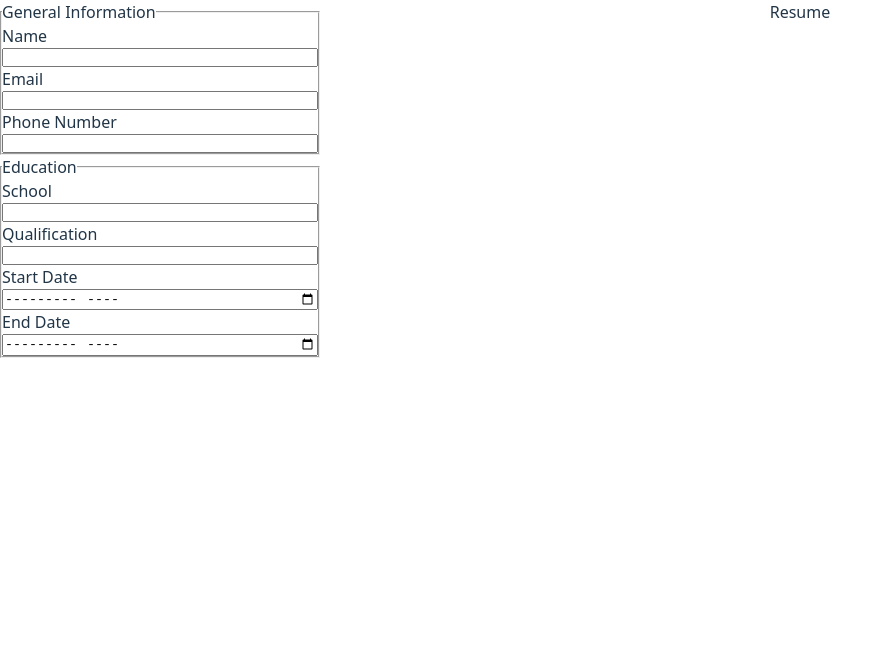
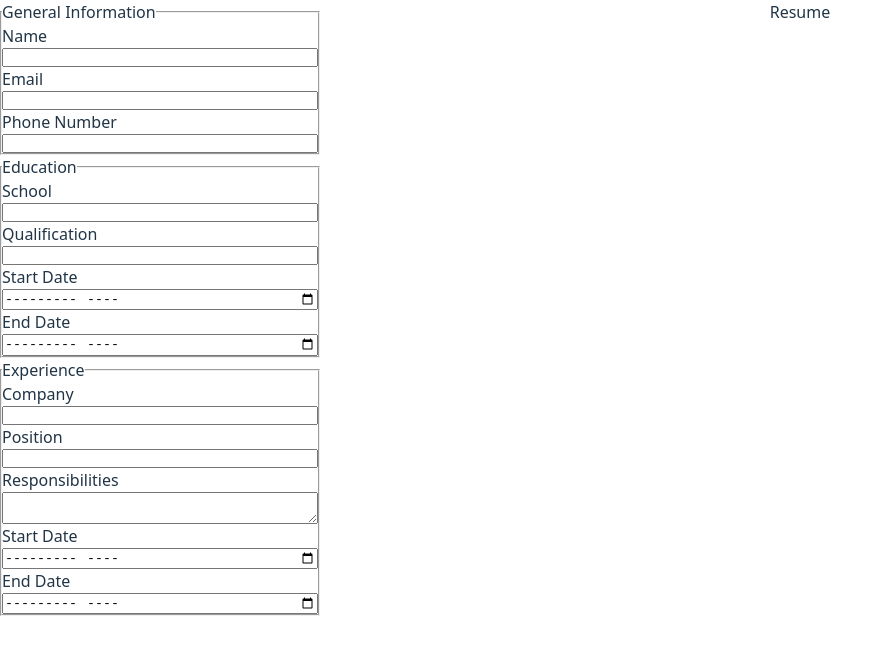
Before and after one commit to adzzfarr/the-odin-project, a React (Vite) app in the folder fullstack-js/react/cv/: page / in a window 1280 px wide. Shown: the top 654 px of the page, without its empty margins (0-893 px from the left). Built offline with nearby package versions, Linux system fonts and the light colour scheme.

Commit message:
Practical

```diff
--- a/fullstack-js/react/cv/src/App.jsx
+++ b/fullstack-js/react/cv/src/App.jsx
@@ -1,5 +1,6 @@
 import { General } from './components/General.jsx';
 import { Education } from './components/Education.jsx';
+import { Practical } from './components/Practical.jsx';
 import { Resume } from './components/Resume.jsx';
 import './styles/App.css'
 
@@ -9,6 +10,7 @@ function App() {
       <form>
         <General />
         <Education />
+        <Practical />
       </form>
       <Resume  />
     </>
--- a/fullstack-js/react/cv/src/components/Education.jsx
+++ b/fullstack-js/react/cv/src/components/Education.jsx
@@ -8,15 +8,15 @@ export function Education() {
             </div>
             <div className="labelInput">
                 <label htmlFor="qualification">Qualification</label>
-                <input type="email" id="qualification" name="qualification" />
+                <input type="text" id="qualification" name="qualification" />
             </div>
             <div className="labelInput">
-                <label htmlFor="start_date">Start Date</label>
-                <input type="month" id="start_date" name="start_date" />
+                <label htmlFor="school_start_date">Start Date</label>
+                <input type="month" id="school_start_date" name="school_start_date" />
             </div>
             <div className="labelInput">
-                <label htmlFor="end_date">End Date</label>
-                <input type="month" id="end_date" name="end_date" />
+                <label htmlFor="school_end_date">End Date</label>
+                <input type="month" id="school_end_date" name="school_end_date" />
             </div>
         </fieldset>
     );
--- /dev/null
+++ b/fullstack-js/react/cv/src/components/Practical.jsx
@@ -0,0 +1,27 @@
+export function Practical() {
+        return (
+        <fieldset>
+            <legend>Experience</legend>
+            <div className="labelInput">
+                <label htmlFor="company">Company</label>
+                <input type="text" id="company" name="company" />
+            </div>
+            <div className="labelInput">
+                <label htmlFor="position">Position</label>
+                <input type="text" id="position" name="position" />
+            </div>
+            <div className="labelInput">
+                <label htmlFor="responsibilities">Responsibilities</label>
+                <textarea type="text" id="responsibilities" name="responsibilities"></textarea>
+            </div>
+            <div className="labelInput">
+                <label htmlFor="job_start_date">Start Date</label>
+                <input type="month" id="job_start_date" name="job_start_date" />
+            </div>
+            <div className="labelInput">
+                <label htmlFor="job_end_date">End Date</label>
+                <input type="month" id="job_end_date" name="job_end_date" />
+            </div>
+        </fieldset>
+    );
+}
```
